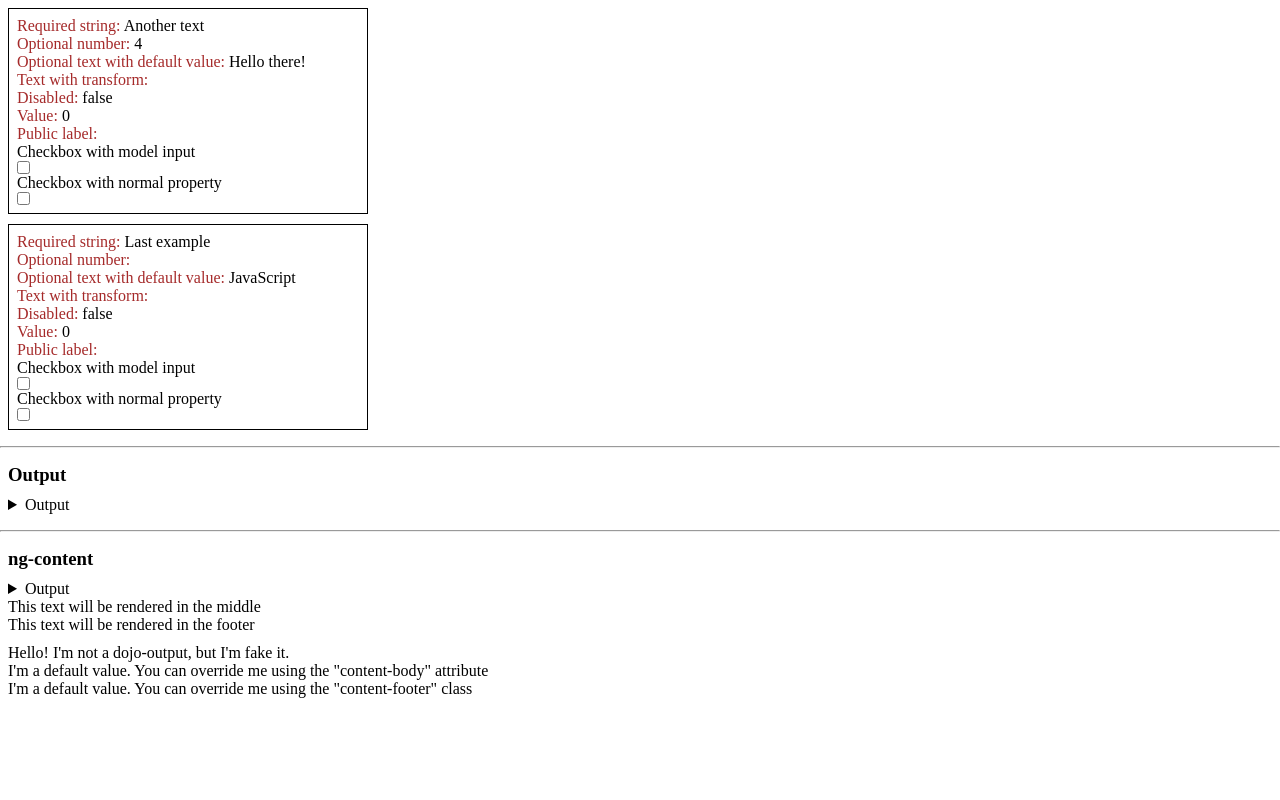
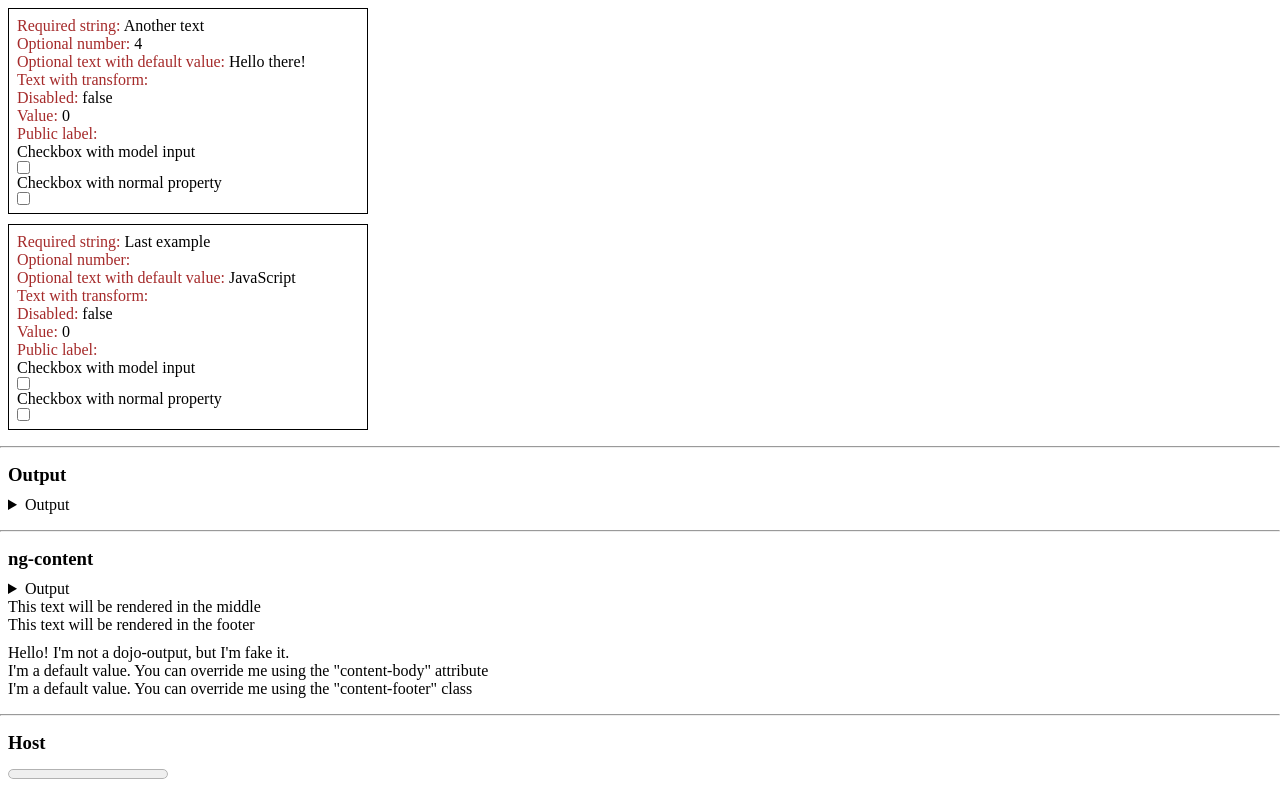
Before and after one commit to alexandresouva/angular-dojo, an Angular app: page / in a window 1280 px wide. Shown: the part 561-1361 px from the top of the page. Before the commit the page ends 1275 px from the top, so only its background shows below. Built offline with nearby package versions, Linux system fonts and the light colour scheme.

Commit message:
feat: add HostComponent with interactive progress functionality and integrate into components list

```diff
--- /dev/null
+++ b/src/app/in-depth-guide/components/host/host.component.ts
@@ -0,0 +1,41 @@
+import { Component, computed, signal } from '@angular/core';
+
+@Component({
+  selector: 'dojo-host',
+  imports: [],
+  template: `<progress [value]="value()" [attr.max]="maxValue"></progress>`,
+  // The DOM element that matches a component's selector is that component's host element.
+  host: {
+    '[attr.aria-label]': '"Progresso do carregamento"',
+    '[class.complete]': 'isComplete()',
+    '(click)': 'increment()',
+  },
+  styles: `
+    :host {
+      display: block;
+      height: 20px;
+
+      &.complete {
+        progress {
+          accent-color: green;
+        }
+      }
+
+      progress {
+        height: 100%;
+      }
+    }
+  `,
+})
+export class HostComponent {
+  protected value = signal(0);
+  protected maxValue = 100;
+  protected isComplete = computed(() => this.value() >= this.maxValue);
+
+  protected increment() {
+    const canIncrement = this.value() < this.maxValue;
+    if (!canIncrement) return;
+
+    this.value.update((v) => Math.min(v + 10, this.maxValue));
+  }
+}
--- a/src/app/topics-containers/components/components.component.html
+++ b/src/app/topics-containers/components/components.component.html
@@ -59,3 +59,10 @@
     </p>
   </dojo-content>
 </div>
+
+<hr />
+
+<div class="container">
+  <h3>Host</h3>
+  <dojo-host></dojo-host>
+</div>
--- a/src/app/topics-containers/components/components.component.ts
+++ b/src/app/topics-containers/components/components.component.ts
@@ -3,6 +3,7 @@ import { SelectorComponent } from '../../in-depth-guide/components/selector/sele
 import { InputComponent } from '../../in-depth-guide/components/input/input.component';
 import { OutputComponent } from '../../in-depth-guide/components/output/output.component';
 import { ContentComponent } from '../../in-depth-guide/components/content/content.component';
+import { HostComponent } from '../../in-depth-guide/components/host/host.component';
 
 @Component({
   selector: 'dojo-components',
@@ -11,6 +12,7 @@ import { ContentComponent } from '../../in-depth-guide/components/content/conten
     InputComponent,
     OutputComponent,
     ContentComponent,
+    HostComponent,
   ],
   templateUrl: './components.component.html',
   styleUrl: './components.component.scss',
```
Also changed, not shown: 1 other file (tests, documents, lock files or other folders).
